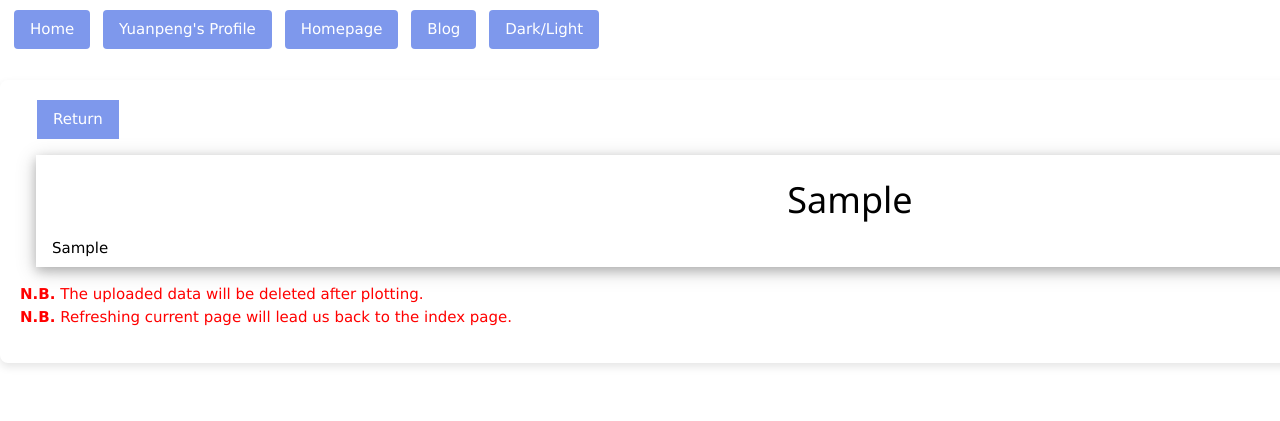
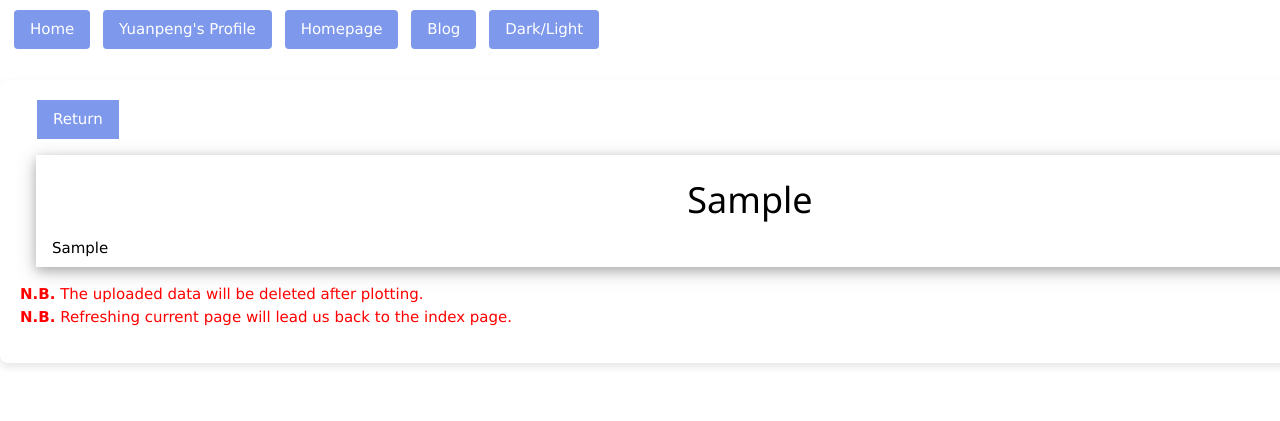
Before and after one commit to Kvieta1990/simple_plotter, a Flask app: template templates/plot.html in a window 1280 px wide. Shown: the top 421 px of the page. Run offline with Flask 3, Linux system fonts and the light colour scheme; the template is opened without the code that fills it: most values are stand-ins (such as "Sample title", 1, 10 or a date in 2020); some libraries are stand-ins or nearby versions.

Commit message:
fix width issue

```diff
--- a/templates/plot.html
+++ b/templates/plot.html
@@ -16,7 +16,7 @@
 }
 .centered-content {
     width: 50%;
-    min-width: 1700px;
+    min-width: 1500px;
     background-color: white;
     padding: 20px;
     border-radius: 8px;
--- a/templates/plot_s.html
+++ b/templates/plot_s.html
@@ -16,7 +16,7 @@
 }
 .centered-content {
     width: 50%;
-    min-width: 1700px;
+    min-width: 1600px;
     background-color: white;
     padding: 20px;
     border-radius: 8px;
```
